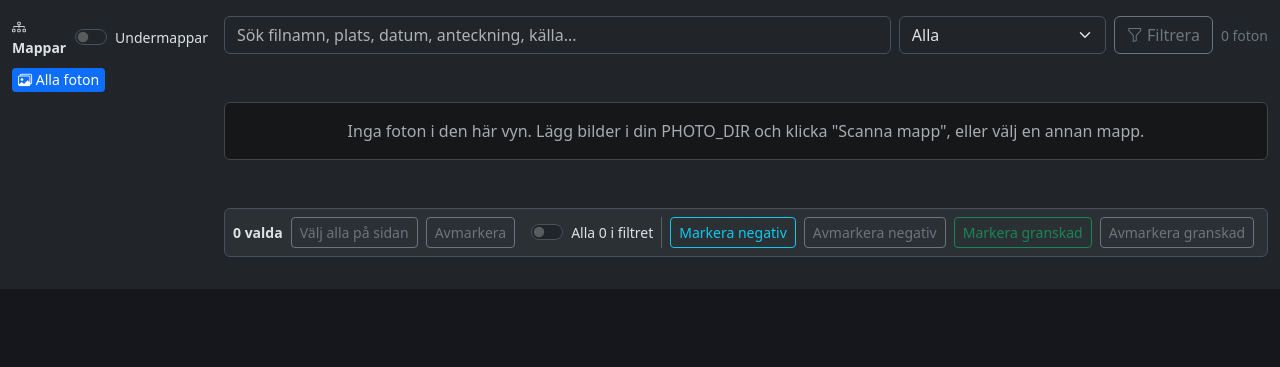
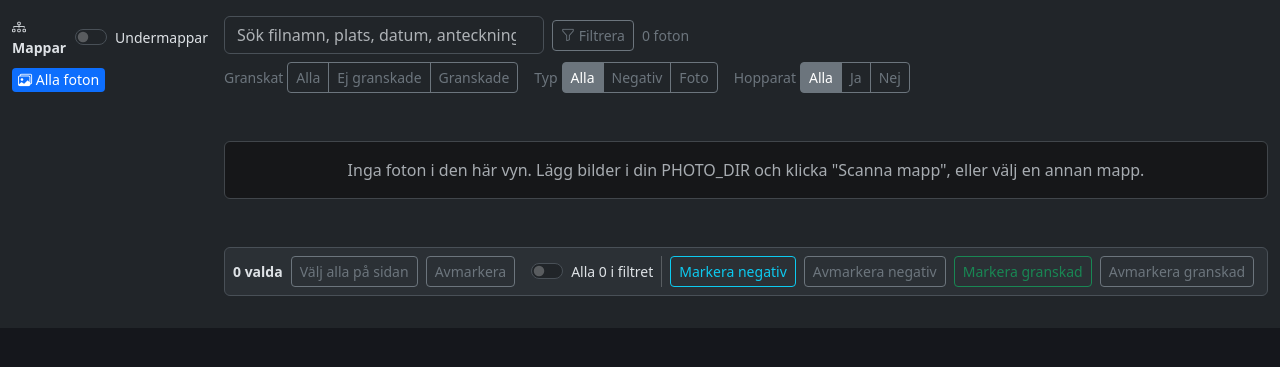
Before and after one commit to Armandur/fotoscan, a FastAPI app: page / in a window 1280 px wide. Shown: the part 57-424 px from the top of the page. Run offline with FastAPI, Linux system fonts and the light colour scheme; data that the repository does not hold is empty; some libraries are stand-ins or nearby versions.

Commit message:
Ersätt filter-dropdown med modulära segment-kontroller
Filtret är nu tre oberoende dimensioner som kombineras (AND): Granskat
(alla/ej/granskade), Typ (alla/negativ/foto) och Hopparat (alla/ja/nej).
Segmenten skickar formuläret direkt vid klick. Backend tar reviewed/ptype/
paired-params (i stället för en enda filter-sträng); navigering, mappträd,
paginering och massåtgärder bär med dimensionerna.

Co-Authored-By: Claude Opus 4.8 <noreply@anthropic.com>

```diff
--- a/app/schemas.py
+++ b/app/schemas.py
@@ -68,7 +68,9 @@ class BatchUpdate(BaseModel):
     # Applicera på alla foton i nuvarande filter i stället för en id-lista.
     use_filter: bool = False
     q: str = ""
-    filter: str = "all"
+    reviewed: str = ""
+    ptype: str = ""
+    paired: str = ""
     folder: str = "*"
     recursive: bool = False
     # Åtgärder (None = lämna oförändrat).
--- a/app/templates/index.html
+++ b/app/templates/index.html
@@ -17,7 +17,7 @@
 {% block content %}
 {% macro foldernode(node) %}
 <li>
-    {% set href = "?folder=" ~ (node.path|urlencode) ~ "&q=" ~ (q|urlencode) ~ "&filter=" ~ filter ~ ("&recursive=1" if recursive else "") %}
+    {% set href = "?folder=" ~ (node.path|urlencode) ~ "&q=" ~ (q|urlencode) ~ "&reviewed=" ~ reviewed ~ "&ptype=" ~ ptype ~ "&paired=" ~ paired ~ ("&recursive=1" if recursive else "") %}
     {% if node.children %}
     <details {% if folder == node.path or folder.startswith(node.path ~ '/') %}open{% endif %}>
         <summary><a href="{{ href }}" class="folder-link{% if folder == node.path %} active{% endif %}">{{ node.name }}</a></summary>
@@ -39,10 +39,10 @@
         </div>
     </div>
     <ul class="folder-tree">
-        <li><a href="?folder=*&q={{ q|urlencode }}&filter={{ filter }}{% if recursive %}&recursive=1{% endif %}"
+        <li><a href="?folder=*&q={{ q|urlencode }}&reviewed={{ reviewed }}&ptype={{ ptype }}&paired={{ paired }}{% if recursive %}&recursive=1{% endif %}"
                class="folder-link{% if folder == '*' %} active{% endif %}"><i class="bi bi-images"></i> Alla foton</a></li>
         {% if has_root_photos %}
-        <li><a href="?folder=&q={{ q|urlencode }}&filter={{ filter }}{% if recursive %}&recursive=1{% endif %}"
+        <li><a href="?folder=&q={{ q|urlencode }}&reviewed={{ reviewed }}&ptype={{ ptype }}&paired={{ paired }}{% if recursive %}&recursive=1{% endif %}"
                class="folder-link leaf{% if folder == '' %} active{% endif %}"><i class="bi bi-folder"></i> (rot)</a></li>
         {% endif %}
         {% for node in folder_tree %}{{ foldernode(node) }}{% endfor %}
@@ -50,28 +50,37 @@
   </aside>
 
   <div class="col">
-    <form class="row g-2 align-items-center mb-3" method="get" action="/">
+    {% macro seg(name, current, options) %}
+    <div class="btn-group btn-group-sm filter-seg" role="group">
+        {% for value, label in options %}
+        <input type="radio" class="btn-check" name="{{ name }}" id="{{ name }}-{{ loop.index }}"
+               value="{{ value }}" autocomplete="off" {% if current == value %}checked{% endif %}>
+        <label class="btn btn-outline-secondary" for="{{ name }}-{{ loop.index }}">{{ label }}</label>
+        {% endfor %}
+    </div>
+    {% endmacro %}
+    <form class="mb-3" method="get" action="/" id="filter-form">
         <input type="hidden" name="folder" value="{{ folder }}">
         {% if recursive %}<input type="hidden" name="recursive" value="1">{% endif %}
-        <div class="col-12 col-md">
-            <input type="search" class="form-control" name="q" value="{{ q }}"
+        <div class="d-flex flex-wrap gap-2 align-items-center mb-2">
+            <input type="search" class="form-control" name="q" value="{{ q }}" style="max-width:320px"
                    placeholder="Sök filnamn, plats, datum, anteckning, källa...">
+            <button class="btn btn-outline-secondary btn-sm" type="submit"><i class="bi bi-funnel"></i> Filtrera</button>
+            <span class="text-secondary small">{{ total }} foton{% if folder != '*' %} i {{ folder if folder else '(rot)' }}{% if recursive %} + undermappar{% endif %}{% endif %}</span>
         </div>
-        <div class="col-6 col-md-auto">
-            <select class="form-select" name="filter">
-                <option value="all" {% if filter == 'all' %}selected{% endif %}>Alla</option>
-                <option value="unreviewed" {% if filter == 'unreviewed' %}selected{% endif %}>Ej granskade</option>
-                <option value="reviewed" {% if filter == 'reviewed' %}selected{% endif %}>Granskade</option>
-                <option value="negative" {% if filter == 'negative' %}selected{% endif %}>Negativ</option>
-                <option value="negative_unmatched" {% if filter == 'negative_unmatched' %}selected{% endif %}>Negativ - omatchade</option>
-                <option value="unmatched" {% if filter == 'unmatched' %}selected{% endif %}>Ej hopparade</option>
-            </select>
-        </div>
-        <div class="col-6 col-md-auto">
-            <button class="btn btn-outline-secondary w-100" type="submit"><i class="bi bi-funnel"></i> Filtrera</button>
-        </div>
-        <div class="col-12 col-md-auto">
-            <span class="text-secondary small">{{ total }} foton{% if folder != '*' %} i {{ folder if folder else '(rot)' }}{% if recursive %} + undermappar{% endif %}{% endif %}</span>
+        <div class="d-flex flex-wrap gap-3 align-items-center">
+            <span class="d-inline-flex align-items-center gap-1">
+                <span class="small text-secondary">Granskat</span>
+                {{ seg("reviewed", reviewed, [("", "Alla"), ("no", "Ej granskade"), ("yes", "Granskade")]) }}
+            </span>
+            <span class="d-inline-flex align-items-center gap-1">
+                <span class="small text-secondary">Typ</span>
+                {{ seg("ptype", ptype, [("", "Alla"), ("negative", "Negativ"), ("photo", "Foto")]) }}
+            </span>
+            <span class="d-inline-flex align-items-center gap-1">
+                <span class="small text-secondary">Hopparat</span>
+                {{ seg("paired", paired, [("", "Alla"), ("yes", "Ja"), ("no", "Nej")]) }}
+            </span>
         </div>
     </form>
 
@@ -82,7 +91,7 @@
     {% endif %}
 
     <div id="batch-bar" class="d-flex gap-2 align-items-center flex-wrap mb-3 p-2 rounded bg-body-tertiary border"
-         data-q="{{ q }}" data-filter="{{ filter }}" data-folder="{{ folder }}" data-recursive="{{ 1 if recursive else 0 }}" data-total="{{ total }}" hidden>
+         data-q="{{ q }}" data-reviewed="{{ reviewed }}" data-ptype="{{ ptype }}" data-paired="{{ paired }}" data-folder="{{ folder }}" data-recursive="{{ 1 if recursive else 0 }}" data-total="{{ total }}" hidden>
         <span id="batch-count" class="small fw-bold">0 valda</span>
         <button class="btn btn-sm btn-outline-secondary" id="batch-page">Välj alla på sidan</button>
         <button class="btn btn-sm btn-outline-secondary" id="batch-clear">Avmarkera</button>
@@ -97,7 +106,7 @@
         <button class="btn btn-sm btn-outline-secondary" data-batch="rev-off">Avmarkera granskad</button>
     </div>
 
-    {% set photo_qs = "?q=" ~ (q|urlencode) ~ "&filter=" ~ filter ~ "&folder=" ~ (folder|urlencode) ~ ("&recursive=1" if recursive else "") %}
+    {% set photo_qs = "?q=" ~ (q|urlencode) ~ "&reviewed=" ~ reviewed ~ "&ptype=" ~ ptype ~ "&paired=" ~ paired ~ "&folder=" ~ (folder|urlencode) ~ ("&recursive=1" if recursive else "") %}
     <div class="gallery-grid">
         {% for photo in photos %}
         <a class="card photo-card text-decoration-none {% if photo.reviewed_at %}reviewed{% endif %}"
@@ -121,7 +130,7 @@
     </div>
 
     {% if pages > 1 %}
-    {% set pagebase = "?q=" ~ (q|urlencode) ~ "&filter=" ~ filter ~ "&folder=" ~ (folder|urlencode) ~ ("&recursive=1" if recursive else "") %}
+    {% set pagebase = "?q=" ~ (q|urlencode) ~ "&reviewed=" ~ reviewed ~ "&ptype=" ~ ptype ~ "&paired=" ~ paired ~ "&folder=" ~ (folder|urlencode) ~ ("&recursive=1" if recursive else "") %}
     <nav class="mt-4">
         <ul class="pagination justify-content-center">
             <li class="page-item {% if page <= 1 %}disabled{% endif %}">
@@ -140,6 +149,11 @@
 
 {% block scripts %}
 <script>
+// Filter-segmenten skickar formuläret direkt vid klick.
+document.querySelectorAll('#filter-form .btn-check').forEach(el => {
+    el.addEventListener("change", () => document.getElementById("filter-form").submit());
+});
+
 document.getElementById("export-btn").addEventListener("click", async (e) => {
     const btn = e.currentTarget;
     btn.disabled = true;
@@ -191,7 +205,7 @@ document.getElementById("scan-btn").addEventListener("click", async (e) => {
     if (recToggle) {
         recToggle.addEventListener("change", () => {
             const params = new URLSearchParams({
-                q: bar.dataset.q, filter: bar.dataset.filter, folder: bar.dataset.folder,
+                q: bar.dataset.q, reviewed: bar.dataset.reviewed, ptype: bar.dataset.ptype, paired: bar.dataset.paired, folder: bar.dataset.folder,
             });
             if (recToggle.checked) params.set("recursive", "1");
             location.search = params.toString();
@@ -249,7 +263,7 @@ document.getElementById("scan-btn").addEventListener("click", async (e) => {
             const useFilter = allFilter.checked;
             let body;
             if (useFilter) {
-                body = { use_filter: true, q: bar.dataset.q, filter: bar.dataset.filter, folder: bar.dataset.folder, recursive: bar.dataset.recursive === "1", ...op };
+                body = { use_filter: true, q: bar.dataset.q, reviewed: bar.dataset.reviewed, ptype: bar.dataset.ptype, paired: bar.dataset.paired, folder: bar.dataset.folder, recursive: bar.dataset.recursive === "1", ...op };
             } else {
                 if (!selected.size) { showToast("Inget valt", true); return; }
                 body = { ids: [...selected], ...op };
```
Also changed, not shown: app/routes/photos.py (+38 -20 lines).
